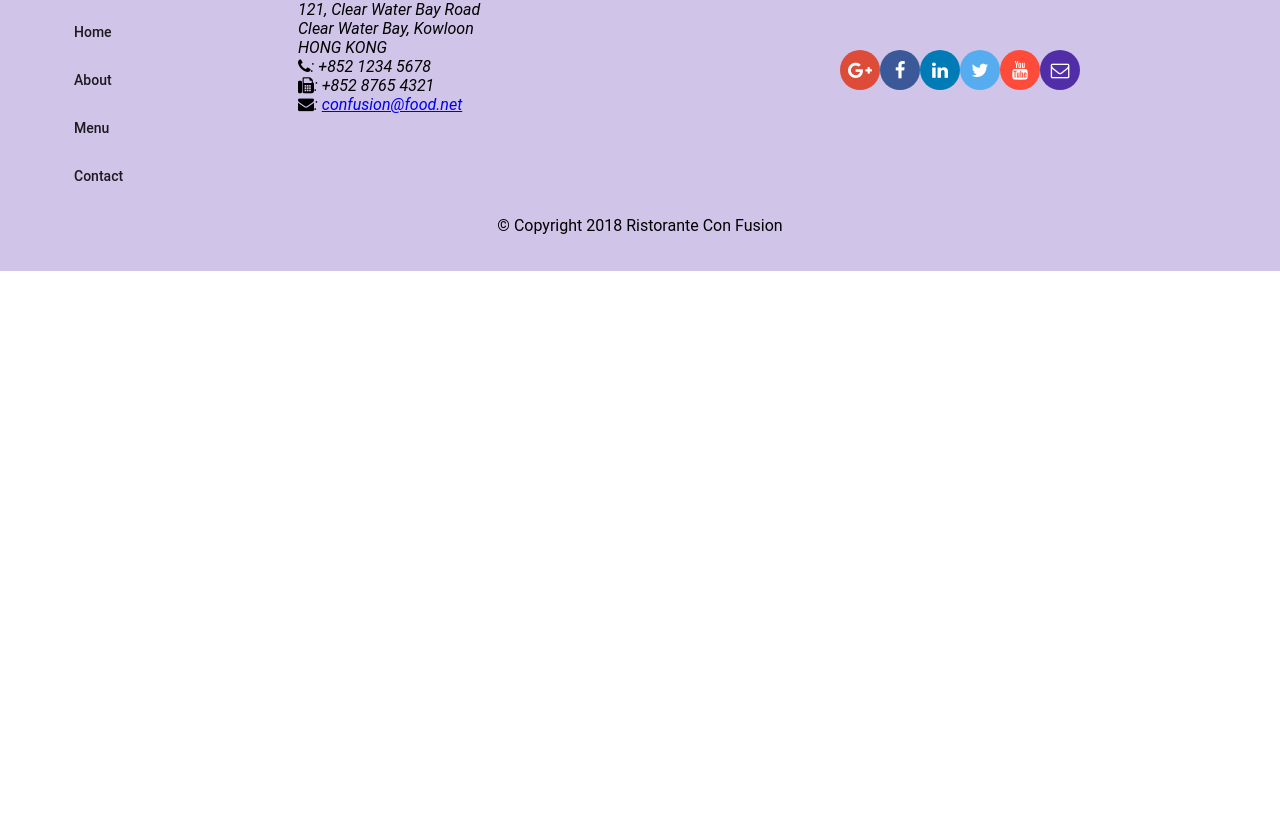
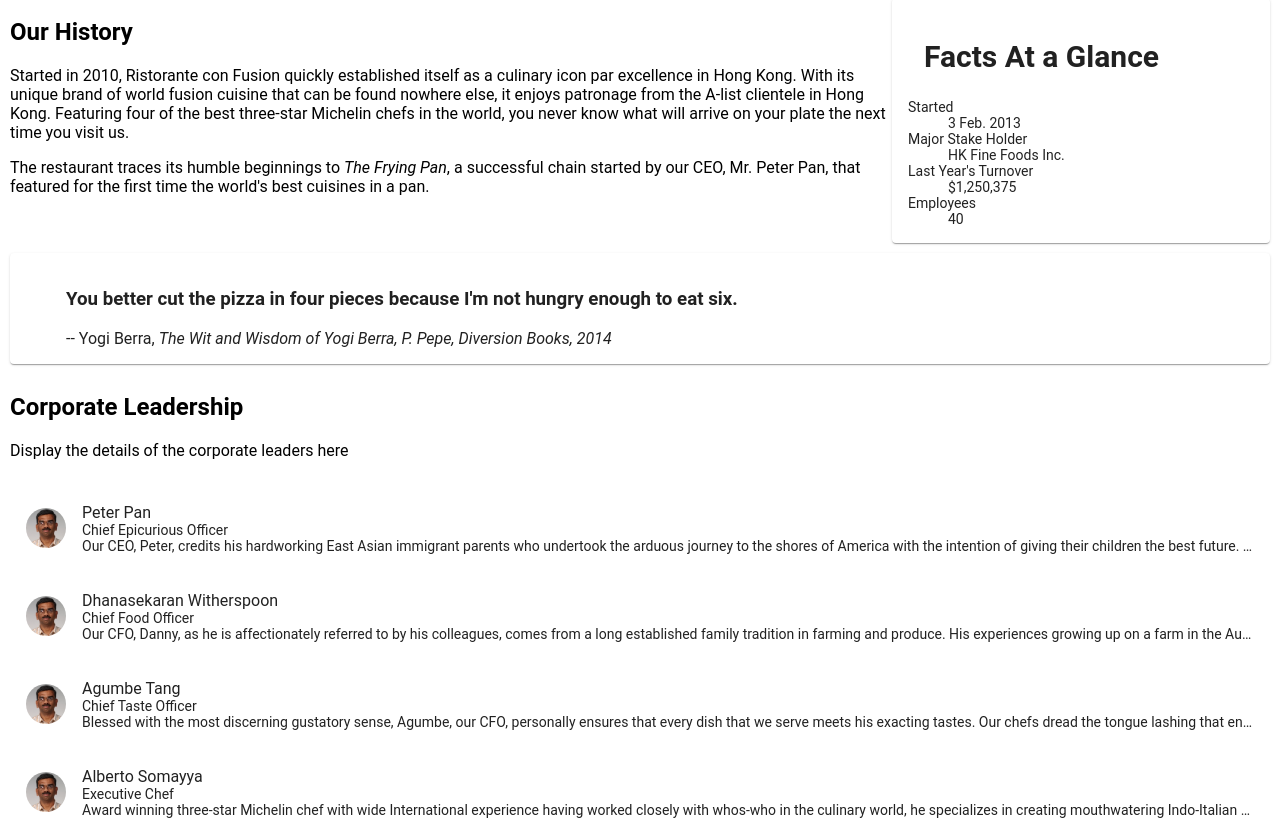
Before and after one commit to shashank2111/learnode, an Angular app: page /about in a window 1280 px wide. Before the commit this address led to /. Shown: the part 300-1120 px from the top of the page. Before the commit the page ends 800 px from the top, so only its background shows below. Built offline with nearby package versions, Linux system fonts and the light colour scheme.

Commit message:
assignment 2

```diff
--- a/src/app/about/about.component.html
+++ b/src/app/about/about.component.html
@@ -1,3 +1,69 @@
-<p>
-  about works!
-</p>
+<div class="container"
+  fxLayout="column"
+  fxLayoutGap="10px">
+
+  <div fxFlex>
+    <div>
+        <h3>About Us</h3>
+        <hr>
+    </div>
+  </div>
+
+  <div fxFlex>
+    <div fxLayout="column" fxLayout.gt-sm="row">
+      <div fxFlex="70">
+        <h2>Our History</h2>
+        <p>Started in 2010, Ristorante con Fusion quickly established itself as a culinary icon par excellence in Hong Kong. With its unique brand of world fusion cuisine that can be found nowhere else, it enjoys patronage from the A-list clientele in Hong Kong.  Featuring four of the best three-star Michelin chefs in the world, you never know what will arrive on your plate the next time you visit us.</p>
+        <p>The restaurant traces its humble beginnings to <em>The Frying Pan</em>, a successful chain started by our CEO, Mr. Peter Pan, that featured for the first time the world's best cuisines in a pan.</p>
+      </div>
+      <div fxFlex="30">
+        <mat-card>
+          <mat-card-header>
+            <mat-card-title>
+            <h2>Facts At a Glance</h2>
+            </mat-card-title>
+          </mat-card-header>
+          <mat-card-content>
+            <dl>
+              <dt>Started</dt>
+              <dd>3 Feb. 2013</dd>
+              <dt>Major Stake Holder</dt>
+              <dd>HK Fine Foods Inc.</dd>
+              <dt>Last Year's Turnover</dt>
+              <dd>$1,250,375</dd>
+              <dt>Employees</dt>
+              <dd>40</dd>
+            </dl>
+          </mat-card-content>
+        </mat-card>
+      </div>
+    </div>
+  </div>
+
+  <div fxFlex>
+    <mat-card>
+      <blockquote>
+        <h3>You better cut the pizza in four pieces because
+            I'm not hungry enough to eat six.</h3>
+        <footer>-- Yogi Berra,
+          <cite>The Wit and Wisdom of Yogi Berra,
+            P. Pepe, Diversion Books, 2014</cite>
+        </footer>
+      </blockquote>
+    </mat-card>
+  </div>
+
+
+  <div fxFlex>
+    <h2>Corporate Leadership</h2>
+    <p>Display the details of the corporate leaders here</p>
+    <mat-list>
+        <mat-list-item *ngFor = "let d of corpoLeaders" >
+          <img matListAvatar src="{{d.image}}" alt = "{{d.name}}" >
+          <p matLine >{{d.name}}</p>
+          <p matLine >{{d.designation}}</p>
+          <p matLine >{{d.description}}</p>
+        </mat-list-item>
+    </mat-list>
+  </div>
+</div>
--- a/src/app/about/about.component.ts
+++ b/src/app/about/about.component.ts
@@ -1,5 +1,6 @@
 import { Component, OnInit } from '@angular/core';
-
+import { Leader } from "../shared/leader";
+import { LeaderService } from "../services/leader.service";
 @Component({
   selector: 'app-about',
   templateUrl: './about.component.html',
@@ -7,9 +8,14 @@
 })
 export class AboutComponent implements OnInit {
 
-  constructor() { }
+  corpoLeaders:Leader[];
+  // featuredLeader:Leader;
+  constructor(private leaderService:LeaderService) { }
 
   ngOnInit() {
+    this.corpoLeaders = this.leaderService.getCorporateLeaders();
+    // this.featuredLeader = this.leaderService.getFeaturedLeader();
   }
 
+
 }
--- a/src/app/app-routing/routes.ts
+++ b/src/app/app-routing/routes.ts
@@ -13,5 +13,6 @@
     { path : 'menu',component:MenuComponent},
     { path : 'dishdetail/:id',component:DishdetailComponent },
     { path : 'contact', component:ContactComponent },
+    { path : 'about',component:AboutComponent },
     { path : '', redirectTo:'home' ,pathMatch:'full' }
 ];
--- a/src/app/app.module.ts
+++ b/src/app/app.module.ts
@@ -15,6 +15,7 @@
 
 import { PromotionService } from "./services/promotion.service";
 import { DishService } from "./services/dish.service";
+import { LeaderService } from "./services/leader.service";
 
 import { AppRoutingModule } from "./app-routing/app-routing.module";
 import { MenuComponent } from './menu/menu.component';
@@ -49,7 +50,9 @@
 
   ],
   providers: [DishService,
-  PromotionService],
+  PromotionService,
+  LeaderService
+],
   bootstrap: [AppComponent]
 })
 export class AppModule { }
--- a/src/app/header/header.component.html
+++ b/src/app/header/header.component.html
@@ -1,7 +1,7 @@
 <mat-toolbar color="primary">
   <span><img src="/assets/images/logo.png" height=30 width=41></span>
   <a mat-button routerLink="/home" ><span class="fa fa-home fa-lg"></span> Home</a>
-  <a mat-button><span class="fa fa-info fa-lg"></span> About</a>
+  <a mat-button routerLink = "/about" ><span class="fa fa-info fa-lg"></span> About</a>
   <a mat-button routerLink="/menu" ><span class="fa fa-list fa-lg"></span> Menu</a>
   <a mat-button routerLink="/contact" ><span class="fa fa-address-card fa-lg"></span> Contact</a>
 </mat-toolbar>
--- a/src/app/home/home.component.html
+++ b/src/app/home/home.component.html
@@ -33,4 +33,18 @@
   </mat-card-content>
 </mat-card>
 
+<mat-card *ngIf="promotion" fxFlex>
+  <mat-card-header>
+    <div mat-card-avatar></div>
+    <mat-card-title>
+      <h3>{{featuredLeader.name | uppercase}}</h3>
+    </mat-card-title>
+  </mat-card-header>
+  <img mat-card-image src={{featuredLeader.image}} alt={{featuredLeader.name}}>
+  <mat-card-content>
+    <p>{{featuredLeader.designation}}</p>
+    <p>{{featuredLeader.description}}</p>
+  </mat-card-content>
+</mat-card>
+
 </div>
--- a/src/app/home/home.component.ts
+++ b/src/app/home/home.component.ts
@@ -2,7 +2,9 @@
 import { Dish } from "../shared/dish";
 import { DishService } from "../services/dish.service";
 import { Promotion } from "../shared/promotion";
+import { Leader } from "../shared/leader";
 import { PromotionService } from "../services/promotion.service";
+import { LeaderService } from "../services/leader.service";
 
 @Component({
   selector: 'app-home',
@@ -13,12 +15,15 @@
 
   dish:Dish;
   promotion:Promotion;
+  featuredLeader:Leader;
   constructor( private dishservice:DishService ,
-    private promotionservice:PromotionService) {}
+    private promotionservice:PromotionService,
+    private leaderservice:LeaderService) {}
 
   ngOnInit() {
     this.dish = this.dishservice.getFeaturedDish();
     this.promotion = this.promotionservice.getFeaturedPromotion();
+    this.featuredLeader = this.leaderservice.getFeaturedLeader();
   }
 
 }
--- /dev/null
+++ b/src/app/services/leader.service.ts
@@ -0,0 +1,20 @@
+import { Injectable } from '@angular/core';
+import { Leader } from "../shared/leader";
+import { LEADERS } from "../shared/leaders";
+
+@Injectable({
+    providedIn: 'root'
+})
+export class LeaderService {
+
+    // coporateLeader:Leader[]=LEADERS;
+    // featuredLeader:Leader
+    getCorporateLeaders():Leader[]{
+        return LEADERS;
+    }
+    getFeaturedLeader():Leader{
+        return LEADERS.filter((Leader)=>Leader.featured === true)[0];
+    }
+
+    constructor() { }
+}
--- /dev/null
+++ b/src/app/shared/leader.ts
@@ -0,0 +1,9 @@
+export class Leader{
+    id:string;
+    name:string;
+    image:string;
+    featured:boolean;
+    designation:string;
+    abbr:string;
+    description:string;
+}
--- /dev/null
+++ b/src/app/shared/leaders.ts
@@ -0,0 +1,44 @@
+import { Leader } from "./leader";
+
+export const LEADERS:Leader[] = [
+    {
+      id: '0',
+      name: 'Peter Pan',
+      image: '/assets/images/alberto.png',
+      designation: 'Chief Epicurious Officer',
+      abbr: 'CEO',
+      featured: false,
+      // tslint:disable-next-line:max-line-length
+      description: 'Our CEO, Peter, credits his hardworking East Asian immigrant parents who undertook the arduous journey to the shores of America with the intention of giving their children the best future. His mother\'s wizardy in the kitchen whipping up the tastiest dishes with whatever is available inexpensively at the supermarket, was his first inspiration to create the fusion cuisines for which The Frying Pan became well known. He brings his zeal for fusion cuisines to this restaurant, pioneering cross-cultural culinary connections.'
+    },
+    {
+      id: '1',
+      name: 'Dhanasekaran Witherspoon',
+      image: '/assets/images/alberto.png',
+      designation: 'Chief Food Officer',
+      abbr: 'CFO',
+      featured: false,
+      // tslint:disable-next-line:max-line-length
+      description: 'Our CFO, Danny, as he is affectionately referred to by his colleagues, comes from a long established family tradition in farming and produce. His experiences growing up on a farm in the Australian outback gave him great appreciation for varieties of food sources. As he puts it in his own words, Everything that runs, wins, and everything that stays, pays!'
+    },
+    {
+      id: '2',
+      name: 'Agumbe Tang',
+      image: '/assets/images/alberto.png',
+      designation: 'Chief Taste Officer',
+      abbr: 'CTO',
+      featured: false,
+      // tslint:disable-next-line:max-line-length
+      description: 'Blessed with the most discerning gustatory sense, Agumbe, our CFO, personally ensures that every dish that we serve meets his exacting tastes. Our chefs dread the tongue lashing that ensues if their dish does not meet his exacting standards. He lives by his motto, You click only if you survive my lick.'
+    },
+    {
+      id: '3',
+      name: 'Alberto Somayya',
+      image: '/assets/images/alberto.png',
+      designation: 'Executive Chef',
+      abbr: 'EC',
+      featured: true,
+      // tslint:disable-next-line:max-line-length
+      description: 'Award winning three-star Michelin chef with wide International experience having worked closely with whos-who in the culinary world, he specializes in creating mouthwatering Indo-Italian fusion experiences. He says, Put together the cuisines from the two craziest cultures, and you get a winning hit! Amma Mia!'
+    }
+  ];
```
Also changed, not shown: 1 other file (tests, documents, lock files or other folders).
